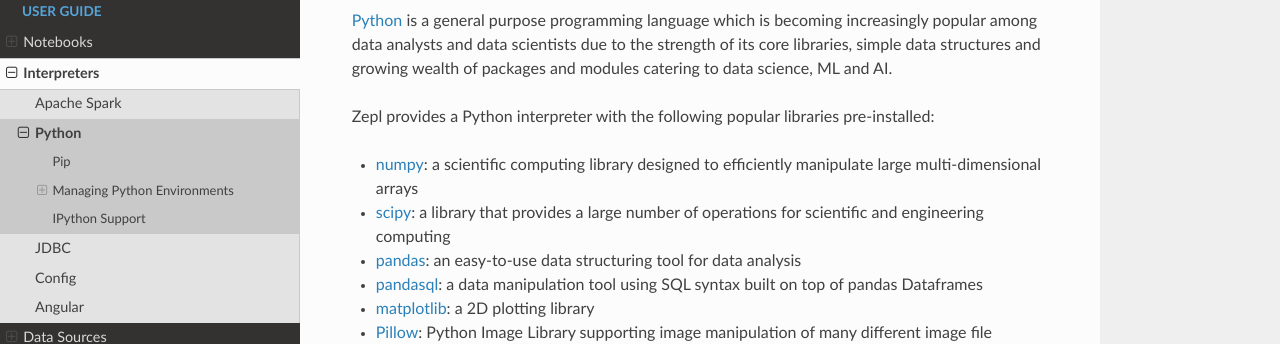
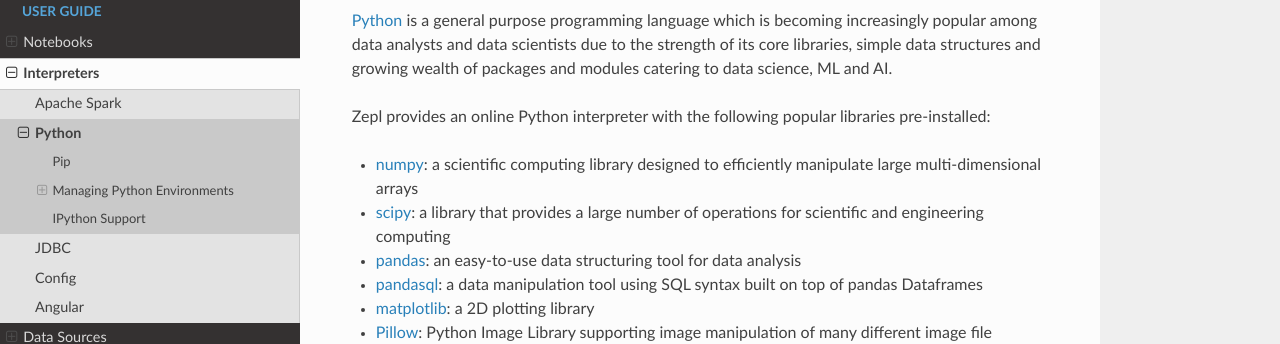
Before and after one commit to ZEPL/zepl-documentation, an MkDocs documentation site: the page built from docs/guide/interpreter/python.md, in a window 1280 px wide and 900 px high. Shown: the part 151-495 px from the top of the window. Built offline with MkDocs 1.6.1, drawn with Linux system fonts in a browser that asks for light colours; nearby versions of some CDN libraries.

Commit message:
Update python.md

```diff
--- a/docs/guide/interpreter/python.md
+++ b/docs/guide/interpreter/python.md
@@ -1,8 +1,10 @@
+title: Online Python Interpreter | Zepl Documentation
+
 # Python Interpreter
 
 [Python](https://www.python.org/) is a general purpose programming language which is becoming increasingly popular among data analysts and data scientists due to the strength of its core libraries, simple data structures and growing wealth of packages and modules catering to data science, ML and AI.
 
-Zepl provides a Python interpreter with the following popular  libraries pre-installed:
+Zepl provides an online Python interpreter with the following popular libraries pre-installed:
 
  * [numpy](http://www.numpy.org/): a scientific computing library designed to efficiently manipulate large multi-dimensional arrays
  * [scipy](https://www.scipy.org/): a library that provides a large number of operations for scientific and engineering computing
```
